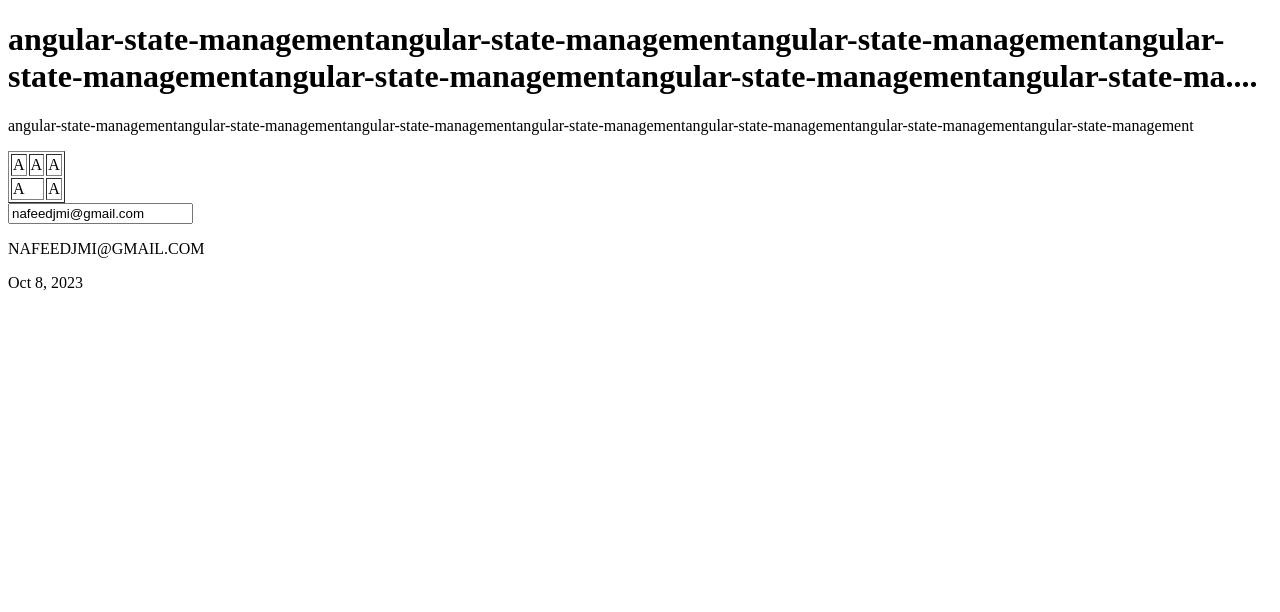
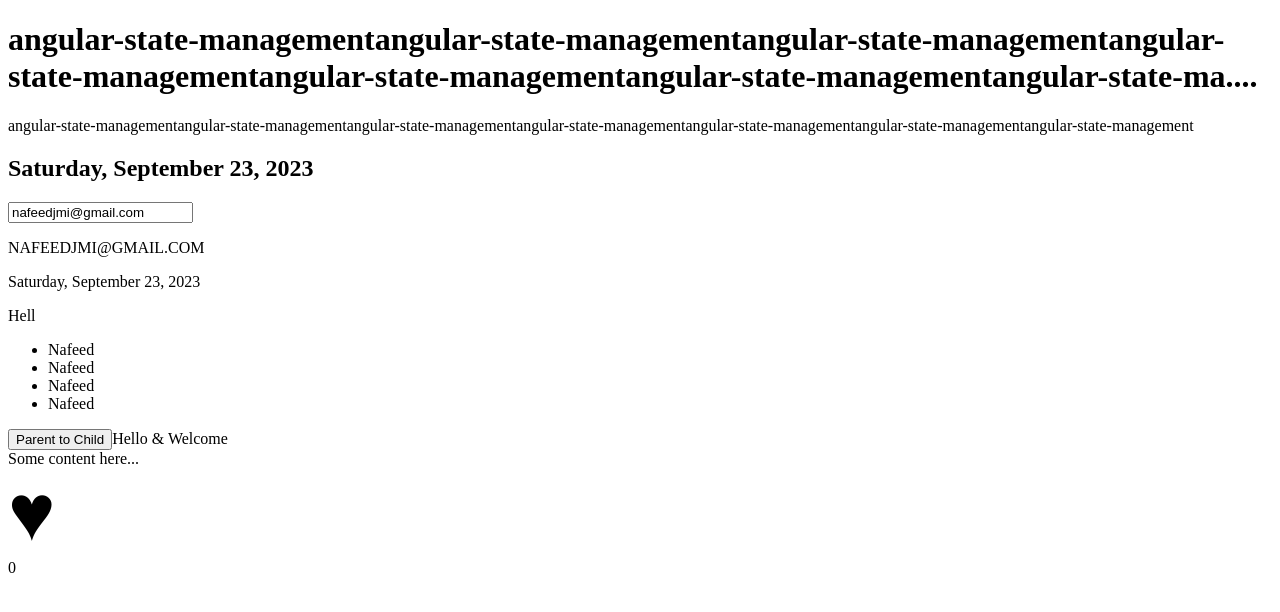
Before and after one commit to mdnafeed/angular-codewithmosh, an Angular app: page / in a window 1280 px wide. Shown: the top 612 px of the page. Built offline with nearby package versions, Linux system fonts and the light colour scheme.

Commit message:
second commit

```diff
--- a/src/app/app.component.html
+++ b/src/app/app.component.html
@@ -1,17 +1,21 @@
 <h1>{{title | summery : 160}}</h1>
 <p [textContent]="title" [class.active]="isActive"></p>
 
-<table border="1">
-  <tr>
-    <td>A</td>
-    <td>A</td>
-    <td>A</td>
-  </tr>
-  <tr>
-    <td [attr.colspan]="colSpan">A</td>
-    <td>A</td>
-  </tr>
-</table>
+<h2>{{ date | myCustomDate }}</h2>
+
 <input [(ngModel)]="email" />
 <p>{{ email | uppercase }}</p>
-<p>{{ date | date }}</p>
+<p>{{ date | myCustomDate }}</p>
+<app-favorite
+  [is-favorite]="post.isFavorite"
+  [users]="users"
+  [getUser]="getUserAlert"
+  (change)="isFavoriteChange($event)"
+  (click)="likeCount($event)"
+  [tweet]="tweet"
+  >
+
+  <ng-container class="heading">Hello & Welcome </ng-container>
+  <div class="body">Some content here...</div>
+
+</app-favorite>
--- a/src/app/app.component.ts
+++ b/src/app/app.component.ts
@@ -10,6 +10,50 @@ export class AppComponent {
   colSpan=2;
   isActive = true;
   email:string = "nafeedjmi@gmail.com";
-  date = '10-08-2023';
+  date = new Date().toString();
 
+  post = {
+    userTitle:'Title',
+    isFavorite: 'Hell'
+  }
+
+  users = [
+    {
+      name:'Nafeed',
+      age:20,
+      fName:'Alam'
+    },
+    {
+      name:'Nafeed',
+      age:20,
+      fName:'Alam'
+    },
+    {
+      name:'Nafeed',
+      age:20,
+      fName:'Alam'
+    },
+    {
+      name:'Nafeed',
+      age:20,
+      fName:'Alam'
+    }
+  ];
+
+  tweet={
+    likes:false,
+    likeCount:  0
+  }
+
+  public getUserAlert():Array<object>{
+    return this.users;
+  }
+
+  public isFavoriteChange(obj:object){
+    console.log(obj)
+  }
+
+  public likeCount(arg:object){
+    console.log(arg)
+  }
 }
--- /dev/null
+++ b/src/app/favorite/favorite.component.html
@@ -0,0 +1,24 @@
+<p>{{isFavorite}}</p>
+
+<ul>
+    <li *ngFor="let user of users">{{user.name}}</li>
+</ul>
+<button (click)="show()">Parent to Child</button>
+
+<ng-content select=".heading">
+
+</ng-content>
+
+<ng-content select=".body">
+
+</ng-content>
+
+<div>
+    <div *ngIf="!tweet.likes" (click)="likesCount()" style="font-size:500%;">&#9829;</div>
+
+    <div><span *ngIf="tweet.likes" (click)="likesCount()" style="font-size:500%;color:red;">&hearts;</span></div>
+
+{{tweet.likeCount}}
+</div>
+
+<!-- <button (click)="childToParent()">Child to Parent</button> -->
--- /dev/null
+++ b/src/app/favorite/favorite.component.ts
@@ -0,0 +1,46 @@
+import { Component,EventEmitter,Input, Output } from '@angular/core';
+
+@Component({
+  selector: 'app-favorite',
+  templateUrl: './favorite.component.html',
+  styleUrls: ['./favorite.component.scss'],
+  // inputs:['isFavorite']
+})
+export class FavoriteComponent {
+  // isFavorite:string|undefined
+  @Input('is-favorite') isFavorite: string | undefined;
+
+  @Input() users: any;
+
+  @Input() getUser: any;
+  @Output() change = new EventEmitter();
+  @Input() tweet:any;
+  @Output() click = new EventEmitter();
+
+  constructor(){
+  }
+
+  public show(){
+    console.log(this.getUser());
+    this.change.emit({name:'CodeigSoft',age:5});
+
+  }
+
+  /**
+   * childToParent
+   */
+  public childToParent() {
+
+  }
+  /**
+   * likesCount
+   */
+  public likesCount() {
+    this.click.emit(
+      this.tweet={
+        likes:!this.tweet.likes,
+        likeCount:  this.tweet.likes ? 0: 1
+      }
+    )
+  }
+}
--- /dev/null
+++ b/src/app/pipe/date.pipe.ts
@@ -0,0 +1,18 @@
+import {Pipe , PipeTransform} from '@angular/core';
+import {DatePipe} from '@angular/common';
+@Pipe({
+    name:'myCustomDate'
+})
+
+export class CustomDatePipe implements PipeTransform{
+
+    constructor(private readonly datePipe: DatePipe) {}
+
+    transform(date: string): string | null {
+        if(!date)
+            return 'value should not be empty'
+
+        const result = this.datePipe.transform(date,'fullDate');
+        return result;
+    }
+}
```
Also changed, not shown: src/app/app.module.ts (+7 -2 lines), src/app/favorite/favorite.component.scss (added), 1 other file (tests, documents, lock files or other folders).
